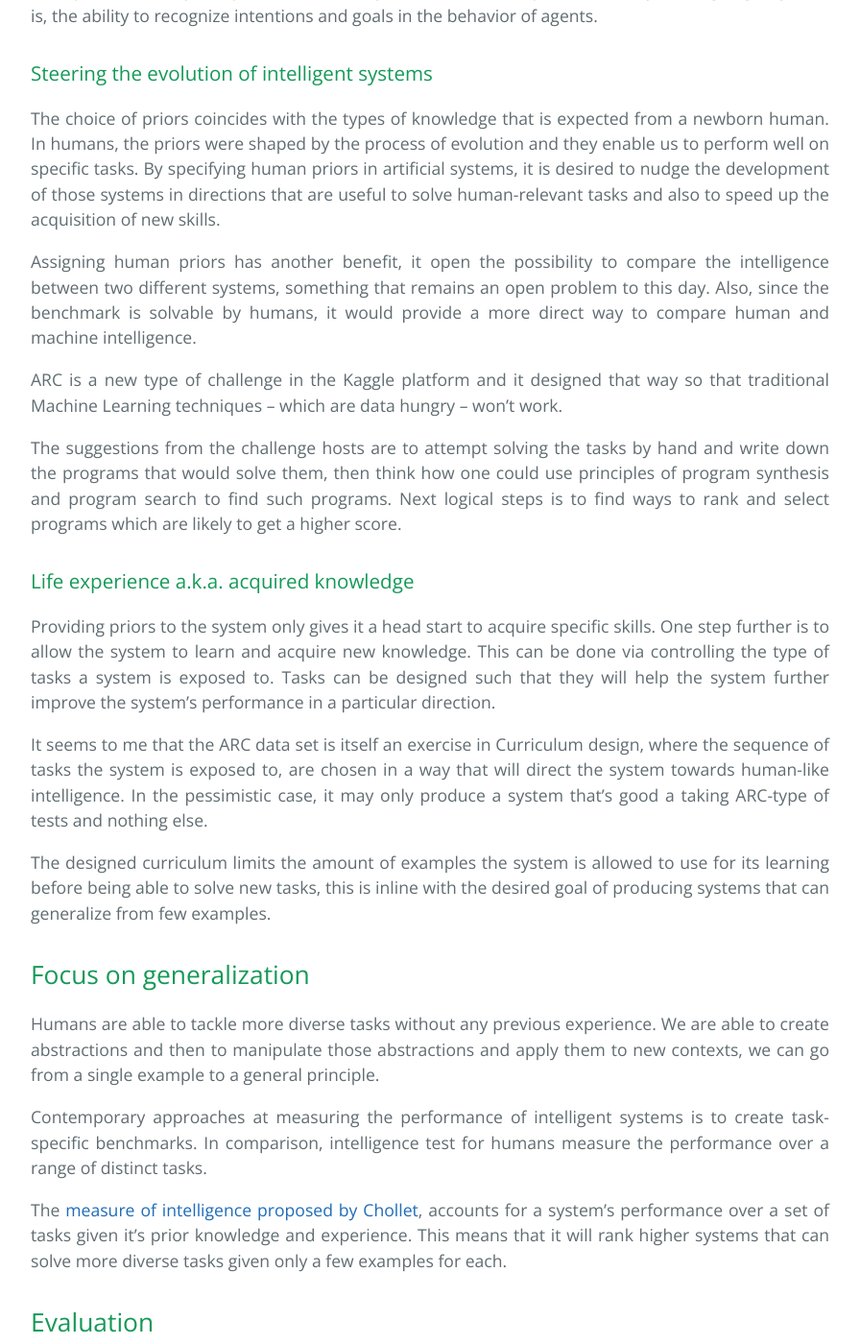
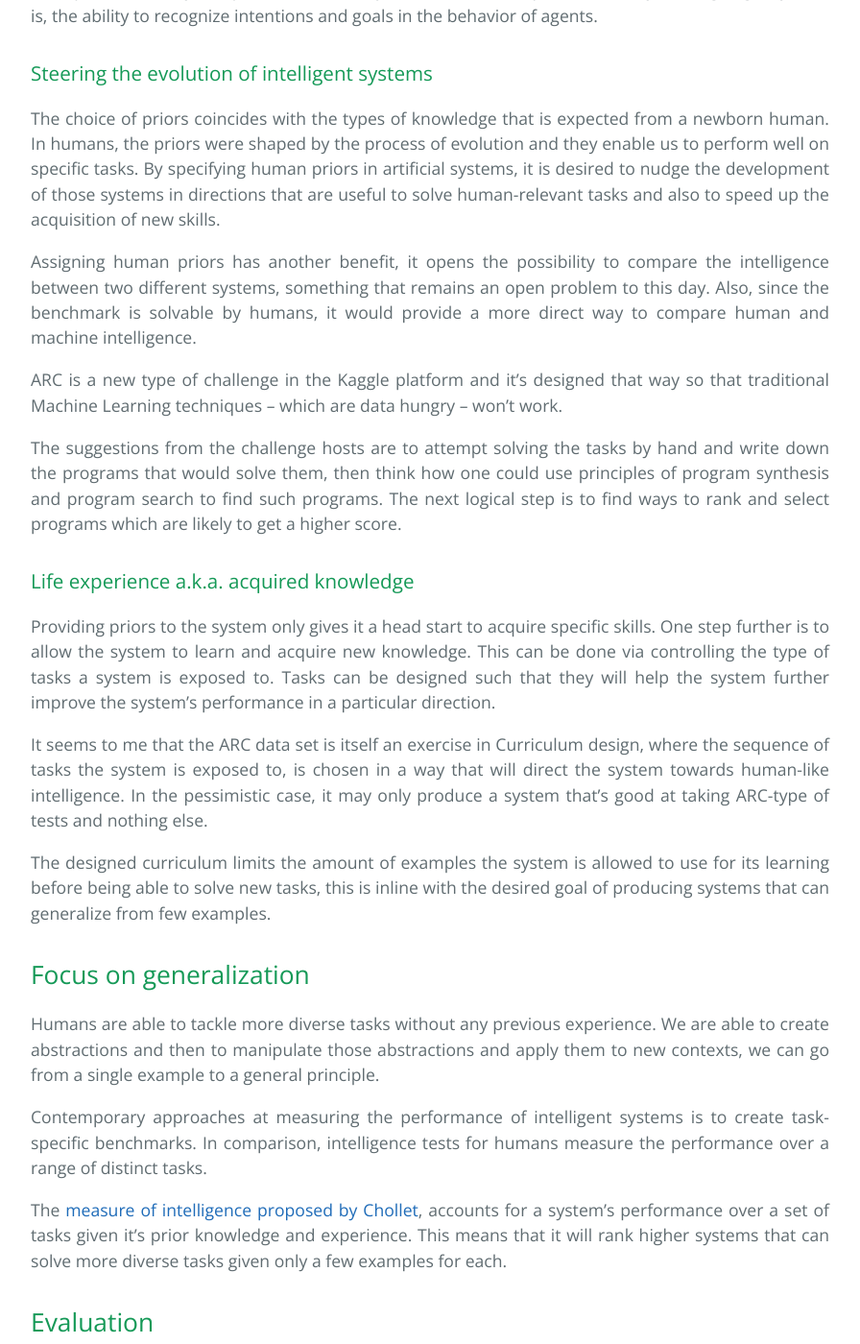
Before and after one commit to pgpbpadilla/pgpbpadilla.github.io, a Jekyll site: the page built from ai/_posts/2021-06-06-chollet-arc-challenge.liquid.md, in a window 1280 px wide and 1400 px high, scrolled down 1992 px. Shown: the whole window at 96% size, without its empty margins (192-1088 px from the left). Built offline with Jekyll 4.4.1, drawn with Linux system fonts in a browser that asks for light colours; comment, search, counter and statistics services are not loaded; some of the changed text lies outside the part shown.

Commit message:
fix: usr: typos

```diff
--- a/ai/_posts/2021-06-06-chollet-arc-challenge.liquid.md
+++ b/ai/_posts/2021-06-06-chollet-arc-challenge.liquid.md
@@ -44,7 +44,7 @@ benchmark would necessarily be [less intelligent than a human with the same scor
 ). This is because the human is expected to perform better with less exposure to the
 test format. It is assumed that a human should be able to obtain a score very close to
 100% correct solutions. However, Chollet [has said](#references) that he does not have
-the data to claim with certainty this is the case since it would required a large-scale
+the data to claim with certainty this is the case since it would require large-scale
 psychological studies.
 
 ## Building systems with human-like intelligence
@@ -69,18 +69,18 @@ to perform well on specific tasks. By specifying human priors in artificial syst
 it is desired to nudge the development of those systems in directions that are useful to
 solve human-relevant tasks and also to speed up the acquisition of new skills.
 
-Assigning human priors has another benefit, it open the possibility to compare the
+Assigning human priors has another benefit, it opens the possibility to compare the
 intelligence between two different systems, something that remains an open problem to
 this day. Also, since the benchmark is solvable by humans, it would provide a more direct
 way to compare human and machine intelligence.
 
-ARC is a new type of challenge in the Kaggle platform and it designed that way so that
+ARC is a new type of challenge in the Kaggle platform and it's designed that way so that
 traditional Machine Learning techniques -- which are data hungry -- won't work.
 
 The suggestions from the challenge hosts are to attempt solving the tasks by hand and
 write down the programs that would solve them, then think how one could use principles of
-program synthesis and program search to find such programs. Next logical steps is to find
-ways to rank and select programs which are likely to get a higher score.
+program synthesis and program search to find such programs. The next logical step is to
+find ways to rank and select programs which are likely to get a higher score.
 
 ### Life experience a.k.a. acquired knowledge
 
@@ -91,9 +91,9 @@ be designed such that they will help the system further improve the system's per
 in a particular direction.
 
 It seems to me that the ARC data set is itself an exercise in Curriculum design,
-where the sequence of tasks the system is exposed to, are chosen in a way that will
+where the sequence of tasks the system is exposed to, is chosen in a way that will
 direct the system towards human-like intelligence. In the pessimistic case, it may only
-produce a system that's good a taking ARC-type of tests and nothing else.
+produce a system that's good at taking ARC-type of tests and nothing else.
 
 The designed curriculum limits the amount of examples the system is allowed to use for
 its learning before being able to solve new tasks, this is inline with the desired goal
@@ -106,7 +106,7 @@ to create abstractions and then to manipulate those abstractions and apply them
 contexts, we can go from a single example to a general principle.
 
 Contemporary approaches at measuring the performance of intelligent systems is to create
-task-specific benchmarks. In comparison, intelligence test for humans measure the
+task-specific benchmarks. In comparison, intelligence tests for humans measure the
 performance over a range of distinct tasks.
 
 The [measure of intelligence proposed by Chollet](/chollet-general-intelligence-test),
```
